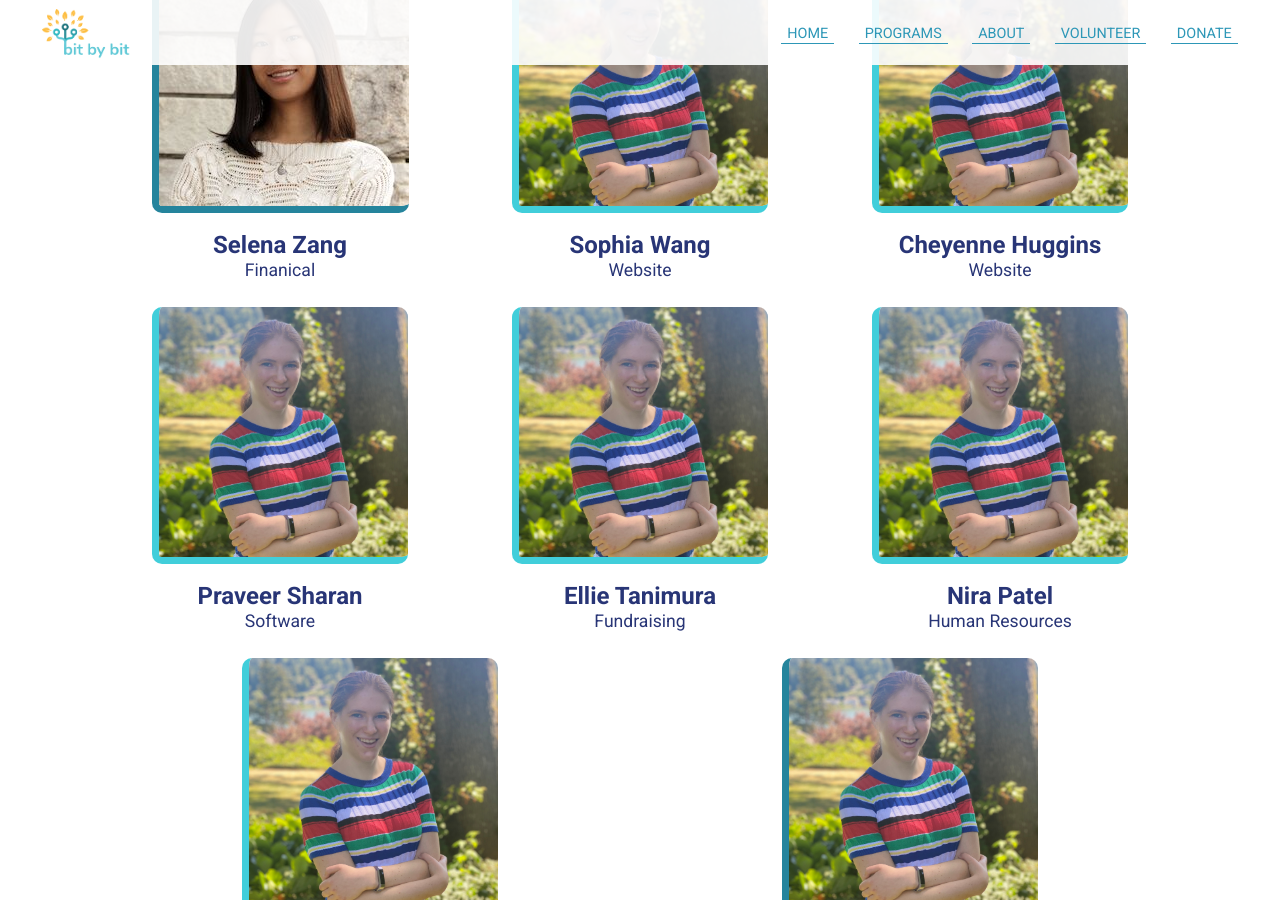
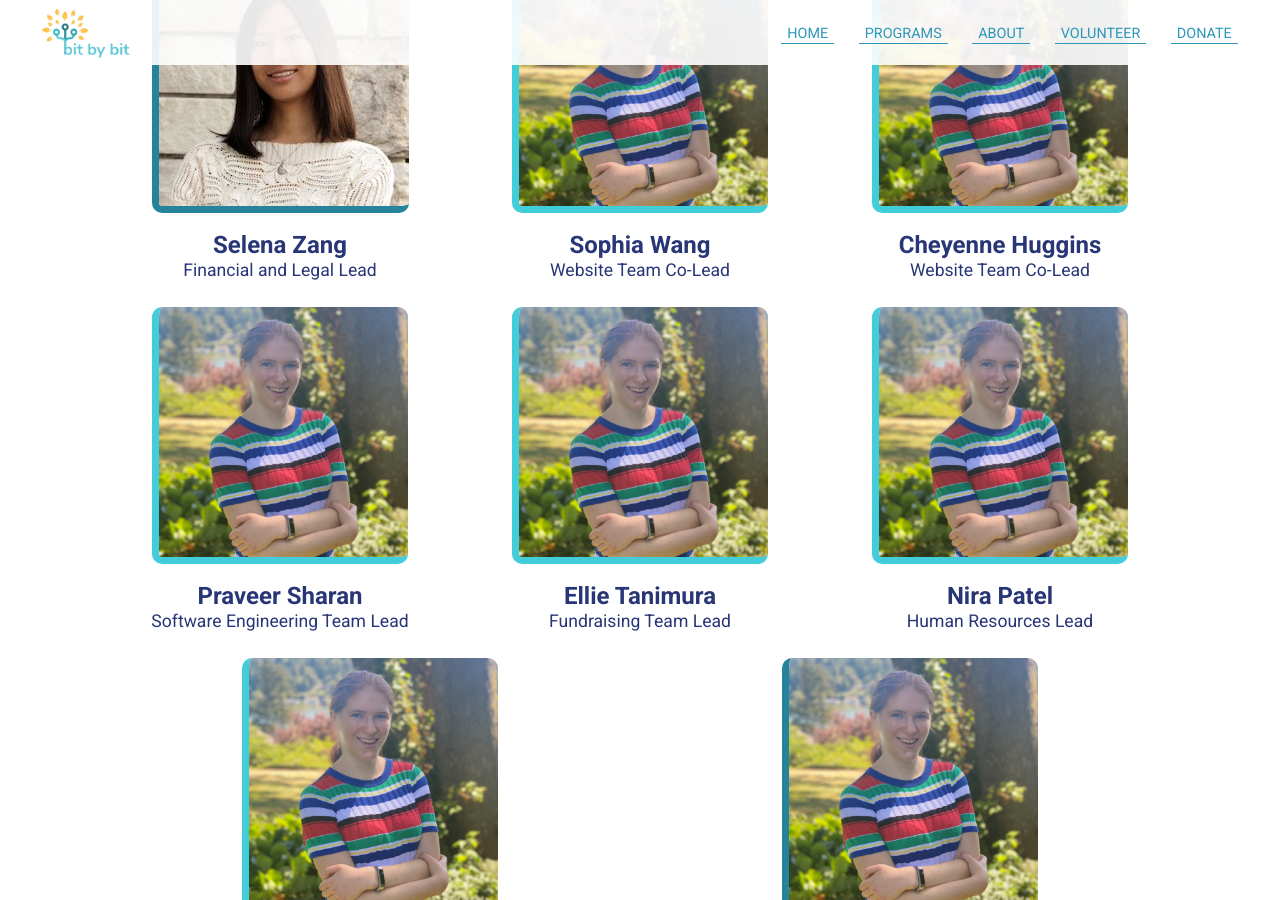
Before and after one commit to bit-by-bit-coding/bxb-website, a Jekyll site: the page built from about.html, in a window 1280 px wide and 900 px high, scrolled down 1719 px. Built offline with Jekyll 4.4.1, drawn with Linux system fonts in a browser that asks for light colours; nearby versions of some CDN libraries; some of the changed text lies outside the part shown.

Commit message:
update everyone's title

```diff
--- a/about.html
+++ b/about.html
@@ -67,49 +67,49 @@ style: about.css
             <img id="team-lead-2" src="./imgs/SelenaSquare.jpg">
             <strong>Selena Zang</strong>
             <p class="title">
-                Finanical
+                Financial and Legal Lead
             </p>
         </span>
         <span class="instructors-item" id="team-item">
             <img id="team-lead-1" src="./imgs/DevinSquare.jpg">
             <strong>Sophia Wang</strong>
             <p class="title">
-                Website
+                Website Team Co-Lead
             </p>
         </span>
         <span class="instructors-item" id="team-item">
             <img id="team-lead-1" src="./imgs/DevinSquare.jpg">
             <strong>Cheyenne Huggins</strong>
             <p class="title">
-                Website
+                Website Team Co-Lead
             </p>
         </span>
         <span class="instructors-item" id="team-item">
             <img id="team-lead-1" src="./imgs/DevinSquare.jpg">
             <strong>Praveer Sharan</strong>
             <p class="title">
-                Software
+                Software Engineering Team Lead
             </p>
         </span>
         <span class="instructors-item" id="team-item">
             <img id="team-lead-1" src="./imgs/DevinSquare.jpg">
             <strong>Ellie Tanimura</strong>
             <p class="title">
-                Fundraising
+                Fundraising Team Lead
             </p>
         </span>
         <span class="instructors-item" id="team-item">
             <img id="team-lead-1" src="./imgs/DevinSquare.jpg">
             <strong>Nira Patel</strong>
             <p class="title">
-                Human Resources
+                Human Resources Lead
             </p>
         </span>
         <span class="instructors-item" id="team-item">
             <img id="team-lead-1" src="./imgs/DevinSquare.jpg">
             <strong>Jamie Liu</strong>
             <p class="title">
-                Marking
+                Marking Team Lead
             </p>
         </span>
         <span class="instructors-item" id="team-item">
```
